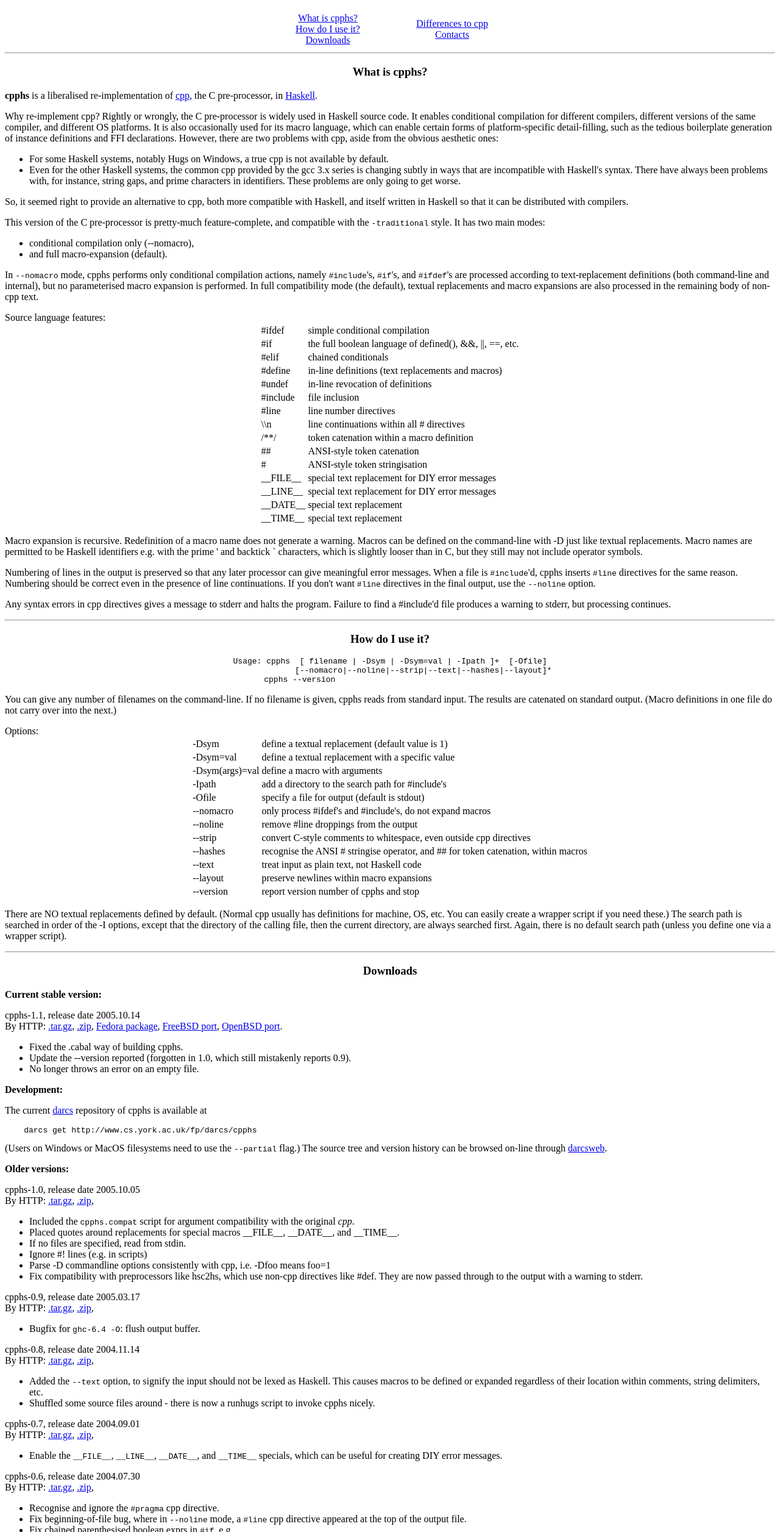
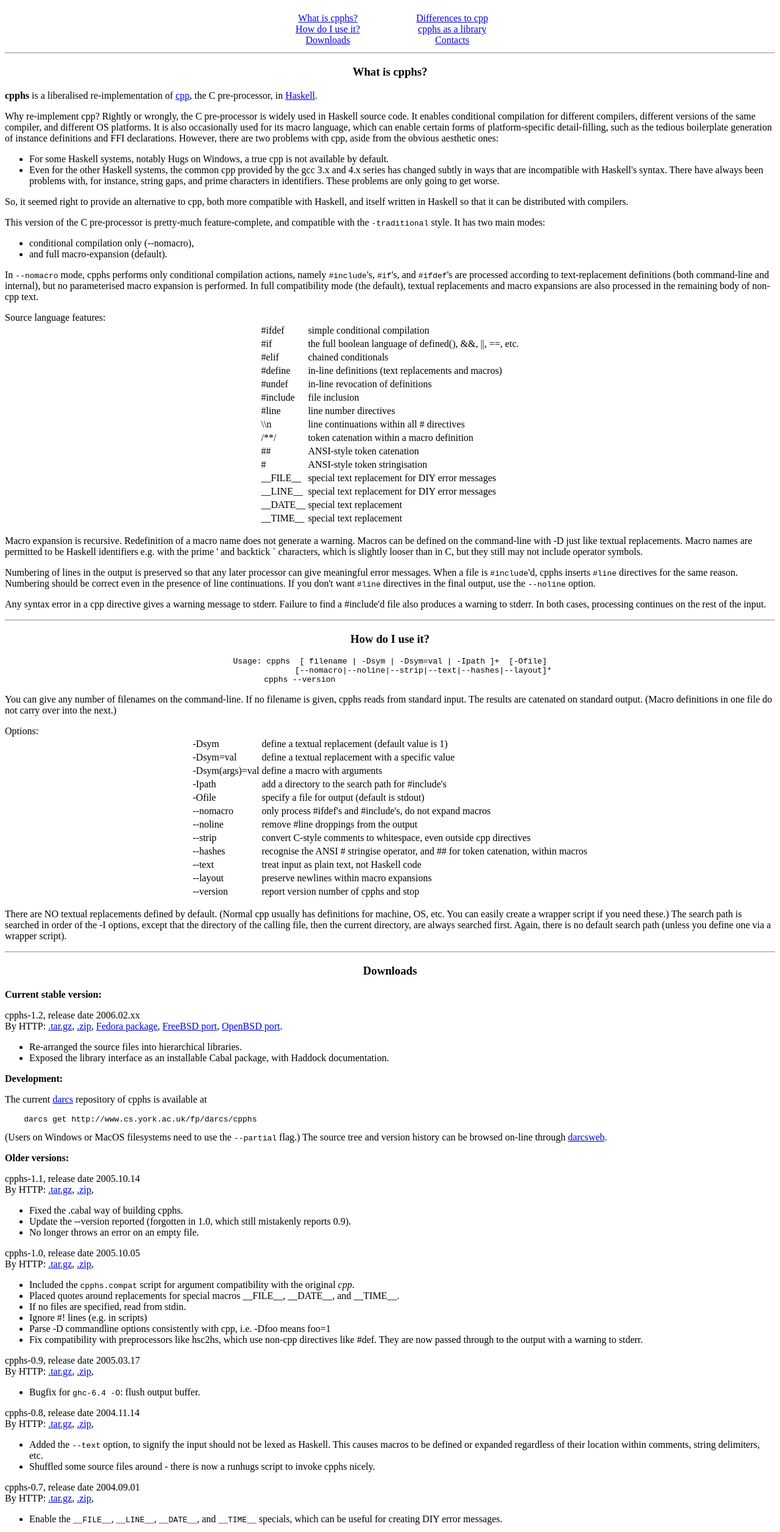
Before and after one commit to flowbox-public/cpphs, a plain HTML site: page docs/index.html in a window 1280 px wide. Shown: the part 48-2560 px from the top of the page at 61% size. Drawn offline with Linux system fonts and the light colour scheme.

Commit message:
Bump version to 1.2, and document recent changes.
Main change is the arrangement of modules into the hierarchical
namespace, with a consequent exposure of a library API to cpphs.

```diff
--- a/docs/index.html
+++ b/docs/index.html
@@ -16,6 +16,7 @@
 <a href="#download">Downloads</a><br>
 </td><td width=200 align=center>
 <a href="#diff">Differences to cpp</a><br>
+<a href="#library">cpphs as a library</a><br>
 <a href="#who">Contacts</a><br>
 </td></tr></table>
 </center>
@@ -40,7 +41,7 @@ cpp, aside from the obvious aesthetic ones:
   <li> For some Haskell systems, notably Hugs on Windows, a true cpp
        is not available by default.
   <li> Even for the other Haskell systems, the common cpp provided by
-       the gcc 3.x series is changing subtly in ways that are
+       the gcc 3.x and 4.x series has changed subtly in ways that are
        incompatible with Haskell's syntax.  There have always been
        problems with, for instance, string gaps, and prime characters
        in identifiers.  These problems are only going to get worse.
@@ -103,9 +104,9 @@ line continuations.  If you don't want <tt>#line</tt> directives in
 the final output, use the <tt>--noline</tt> option.
 
 <p>
-Any syntax errors in cpp directives gives a message to stderr and
-halts the program.  Failure to find a #include'd file produces a
-warning to stderr, but processing continues.
+Any syntax error in a cpp directive gives a warning message to stderr.
+Failure to find a #include'd file also produces a warning to stderr.  In
+both cases, processing continues on the rest of the input.
 
 <hr>
 <center><h3><a name="how">How do I use it?</a></h3></center>
@@ -167,18 +168,17 @@ is no default search path (unless you define one via a wrapper script).
 <p>
 <b>Current stable version:</b>
 <p>
-cpphs-1.1, release date 2005.10.14<br>
+cpphs-1.2, release date 2006.02.xx<br>
 By HTTP:
-<a href="http://www.cs.york.ac.uk/fp/cpphs/cpphs-1.1.tar.gz">.tar.gz</a>,
-<a href="http://www.cs.york.ac.uk/fp/cpphs/cpphs-1.1.zip">.zip</a>,
+<a href="http://www.cs.york.ac.uk/fp/cpphs/cpphs-1.2.tar.gz">.tar.gz</a>,
+<a href="http://www.cs.york.ac.uk/fp/cpphs/cpphs-1.2.zip">.zip</a>,
 <a href="http://www.haskell.org/fedora/">Fedora package</a>,
 <a href="http://www.freshports.org/devel/hs-cpphs/">FreeBSD port</a>,
 <a href="http://www.openbsd.org/cgi-bin/cvsweb/ports/devel/cpphs/">OpenBSD port</a>.
 <ul>
-<li> Fixed the .cabal way of building cpphs.
-<li> Update the --version reported (forgotten in 1.0, which still
-     mistakenly reports 0.9).
-<li> No longer throws an error on an empty file.
+<li> Re-arranged the source files into hierarchical libraries.
+<li> Exposed the library interface as an installable Cabal package, with
+     Haddock documentation.
 </ul>
 
 <p>
@@ -196,6 +196,18 @@ be browsed on-line through
 
 <p>
 <b>Older versions:</b>
+<p>
+cpphs-1.1, release date 2005.10.14<br>
+By HTTP:
+<a href="http://www.cs.york.ac.uk/fp/cpphs/cpphs-1.1.tar.gz">.tar.gz</a>,
+<a href="http://www.cs.york.ac.uk/fp/cpphs/cpphs-1.1.zip">.zip</a>,
+<ul>
+<li> Fixed the .cabal way of building cpphs.
+<li> Update the --version reported (forgotten in 1.0, which still
+     mistakenly reports 0.9).
+<li> No longer throws an error on an empty file.
+</ul>
+
 <p>
 cpphs-1.0, release date 2005.10.05<br>
 By HTTP:
@@ -354,7 +366,7 @@ have broadly the same behaviour in response to them, then edit the
 <tt>cpphs.compat</tt> script to point to the installed location of
 <em>cpphs</em>, then use this script instead of <em>cpp</em>, e.g.
 <pre>
-    ghc -cpp -pgmP cpphs.compat
+    ghc -cpp -pgmPcpphs.compat
 </pre>
 
 
@@ -413,6 +425,15 @@ ANSI C, and has the following main differences from the standard cpp.
 </ul>
 
 <hr>
+<center><h3><a name="library">cpphs as a library</a></h3></center>
+<p>
+You can use cpphs as a library from within a Haskell program.  The main
+interface is in <tt>Language.Preprocessor.Cpphs</tt>.  Haddock
+documentation is <a href="cpphs/">here</a>.  To make the library
+available to your haskell compiler, you must install the cpphs package
+using Cabal.
+
+<hr>
 <center><h3><a name="who">Contacts</a></h3></center>
 <p>
 I am interested in hearing your feedback on cpphs.  Bug reports
@@ -424,13 +445,13 @@ cpp's behaviour.  Please mail
         Malcolm.Wallace@cs.york.ac.uk</a>
 </ul>
 
-<p><b>Copyright:</b> &copy; 2004-2005 Malcolm Wallace,
+<p><b>Copyright:</b> &copy; 2004-2006 Malcolm Wallace,
 except for ParseLib (Copyright &copy; 1995 Graham Hutton and Erik Meijer)
 
 <p><b>License:</b> The library modules in cpphs are distributed under
 the terms of the LGPL (see file <a href="LICENCE-LGPL">LICENCE-LGPL</a>
 for more details).  If that's a problem for you, contact me to make
-other arrangements.  The application module 'Main.hs' itself is GPL
+other arrangements.  The application module 'cpphs.hs' itself is GPL
 (see file <a href="LICENCE-GPL">LICENCE-GPL</a>).
 
 <p>
```
Also changed, not shown: 5 other files.
